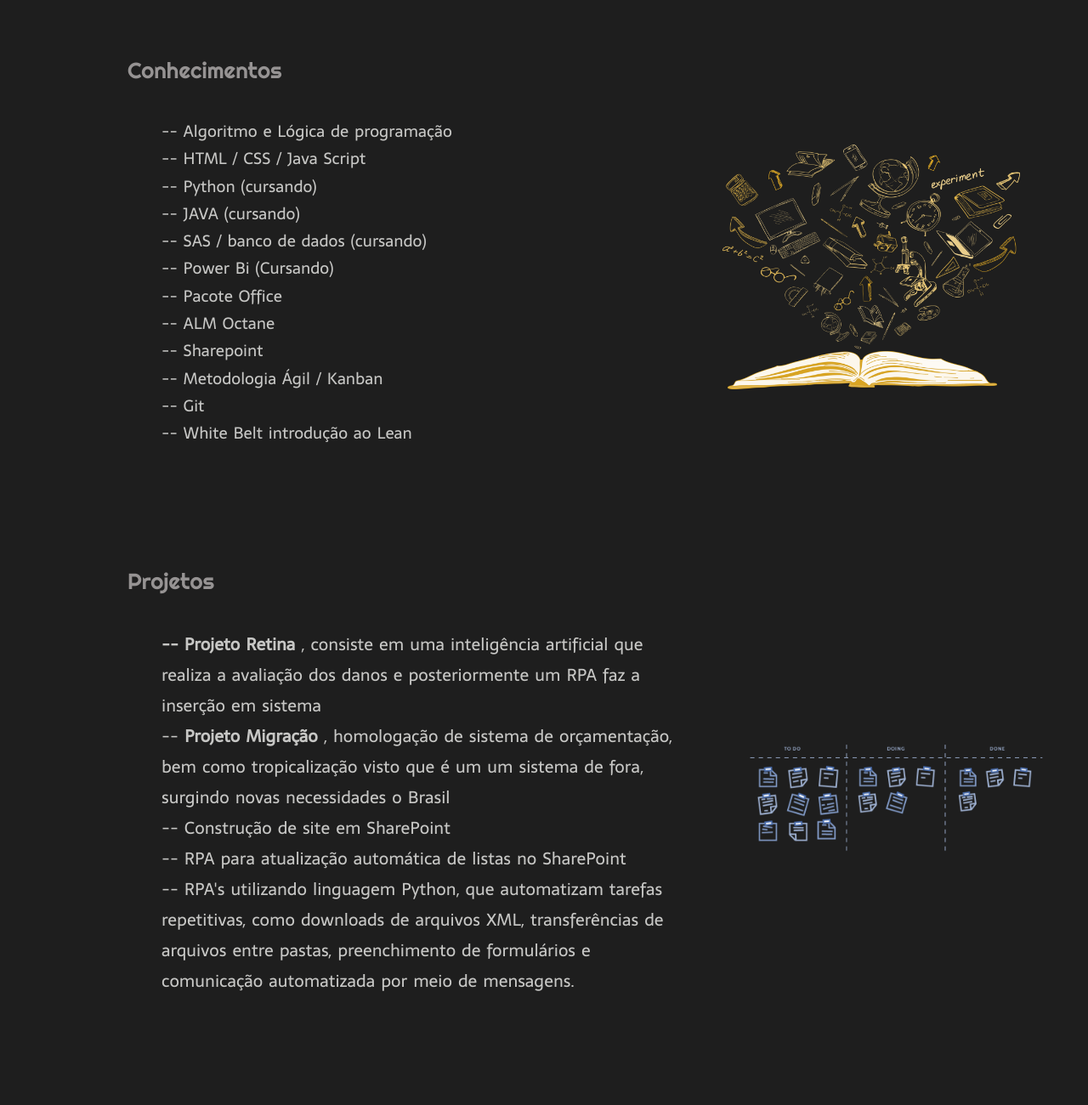
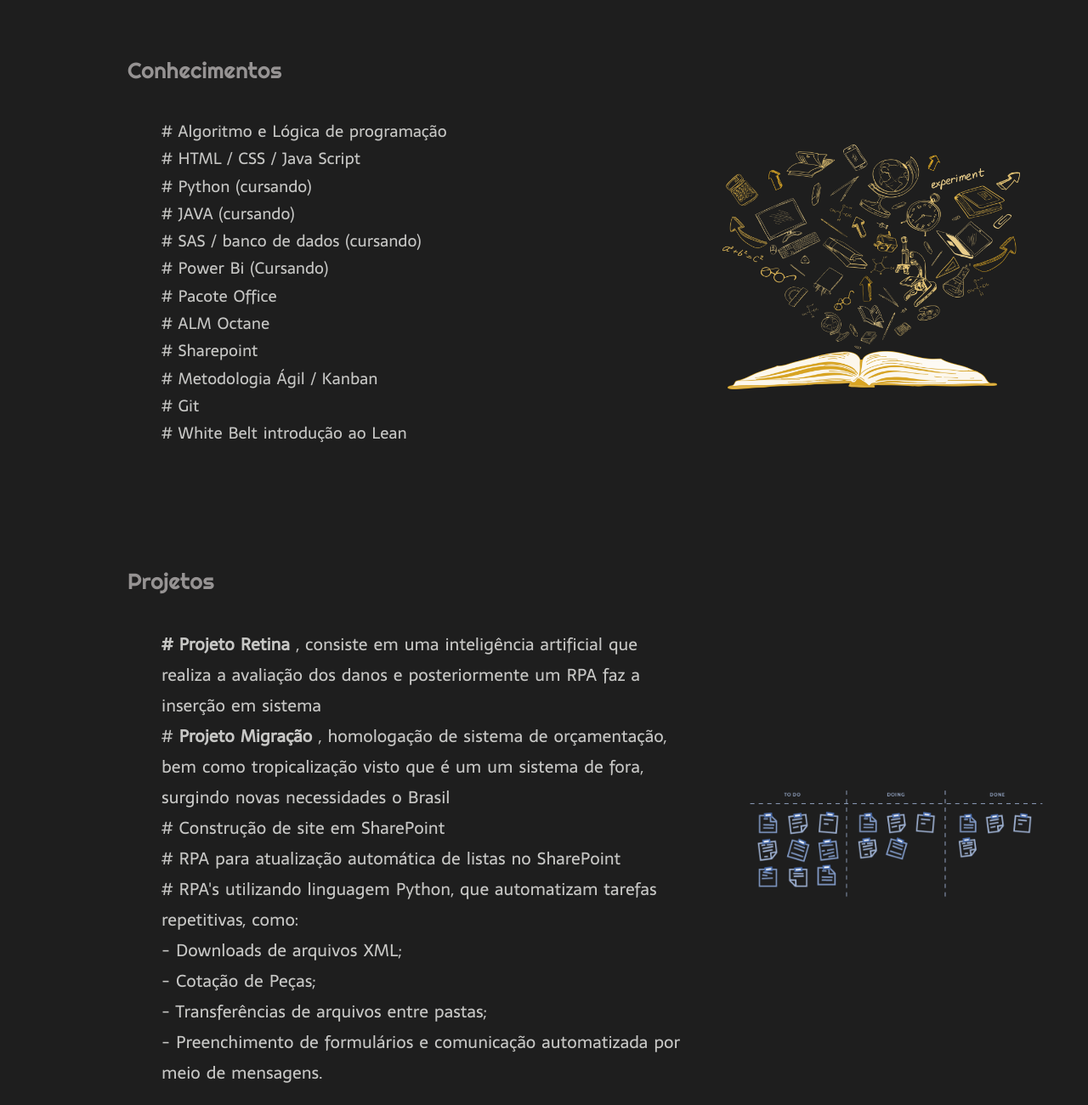
Before and after one commit to FrancileyTorres/Oliveira, a plain HTML site: page index.html in a window 1280 px wide. Shown: the part 1220-2520 px from the top of the page at 85% size. Drawn offline with Linux system fonts and the light colour scheme.

Commit message:
Update index.html

```diff
--- a/index.html
+++ b/index.html
@@ -75,18 +75,18 @@
             <div class="conteudo_principal_Conhecimentos_escrito">
                 <h1 class="conteudo_principal_Conhecimentos_escrito_titulo"> Conhecimentos </h1>
                 <h2 class="conteudo_principal_Conhecimentos_escrito_subtitulo">
-                    <ol>  -- Algoritmo e Lógica de programação</ol>
-                    <ol>  -- HTML / CSS / Java Script</ol>
-                    <ol>  -- Python (cursando)</ol>
-                    <ol>  -- JAVA (cursando)</ol>
-                    <ol>  -- SAS / banco de dados (cursando)</ol>
-                    <ol>  -- Power Bi (Cursando)</ol>
-                    <ol>  -- Pacote Office</ol>
-                    <ol>  -- ALM Octane</ol>
-                    <ol>  -- Sharepoint</ol>
-                    <ol>  -- Metodologia Ágil / Kanban</ol>
-                    <ol>  -- Git</ol>
-                    <ol>  -- White Belt introdução ao Lean</ol>
+                    <ol>  # Algoritmo e Lógica de programação</ol>
+                    <ol>  # HTML / CSS / Java Script</ol>
+                    <ol>  # Python (cursando)</ol>
+                    <ol>  # JAVA (cursando)</ol>
+                    <ol>  # SAS / banco de dados (cursando)</ol>
+                    <ol>  # Power Bi (Cursando)</ol>
+                    <ol>  # Pacote Office</ol>
+                    <ol>  # ALM Octane</ol>
+                    <ol>  # Sharepoint</ol>
+                    <ol>  # Metodologia Ágil / Kanban</ol>
+                    <ol>  # Git</ol>
+                    <ol>  # White Belt introdução ao Lean</ol>
 
 
                 </h2>
@@ -104,13 +104,18 @@
             <div class="conteudo_principal_projeto_escrito">
                 <h1 class="conteudo_principal_projeto_escrito_titulo"> Projetos </h1>
                 <h2 class="conteudo_principal_projeto_escrito_subtitulo">
-                    <ol> <strong> -- Projeto Retina </strong>, consiste em uma inteligência artificial que realiza a avaliação dos danos e posteriormente um RPA faz a inserção em sistema</ol>
-                        <ol> -- <strong>Projeto Migração </strong>, homologação de sistema de orçamentação, bem como tropicalização visto que é um
+                    <ol> <strong> # Projeto Retina </strong>, consiste em uma inteligência artificial que realiza a avaliação dos danos e posteriormente um RPA faz a inserção em sistema</ol>
+                        <ol># <strong>Projeto Migração </strong>, homologação de sistema de orçamentação, bem como tropicalização visto que é um
 
                         um sistema de fora, surgindo novas necessidades o Brasil</ol>
-                        <ol>-- Construção de site em SharePoint</ol>
-                        <ol>-- RPA para atualização automática de listas no SharePoint</ol>
-                        <ol>-- RPA's utilizando linguagem Python, que automatizam tarefas repetitivas, como downloads de arquivos XML, transferências de arquivos entre pastas, preenchimento de formulários e comunicação automatizada por meio de mensagens.  </ol>
+                        <ol># Construção de site em SharePoint</ol>
+                        <ol># RPA para atualização automática de listas no SharePoint</ol>
+                        <ol># RPA's utilizando linguagem Python, que automatizam tarefas repetitivas, como:
+                            <ol>- Downloads de arquivos XML;</ol>
+                            <ol>- Cotação de Peças;</ol>
+                            <ol>- Transferências de arquivos entre pastas;</ol>
+                            <ol>- Preenchimento de formulários e comunicação automatizada por meio de mensagens. </ol>
+
 
                 </h2>
 
```
